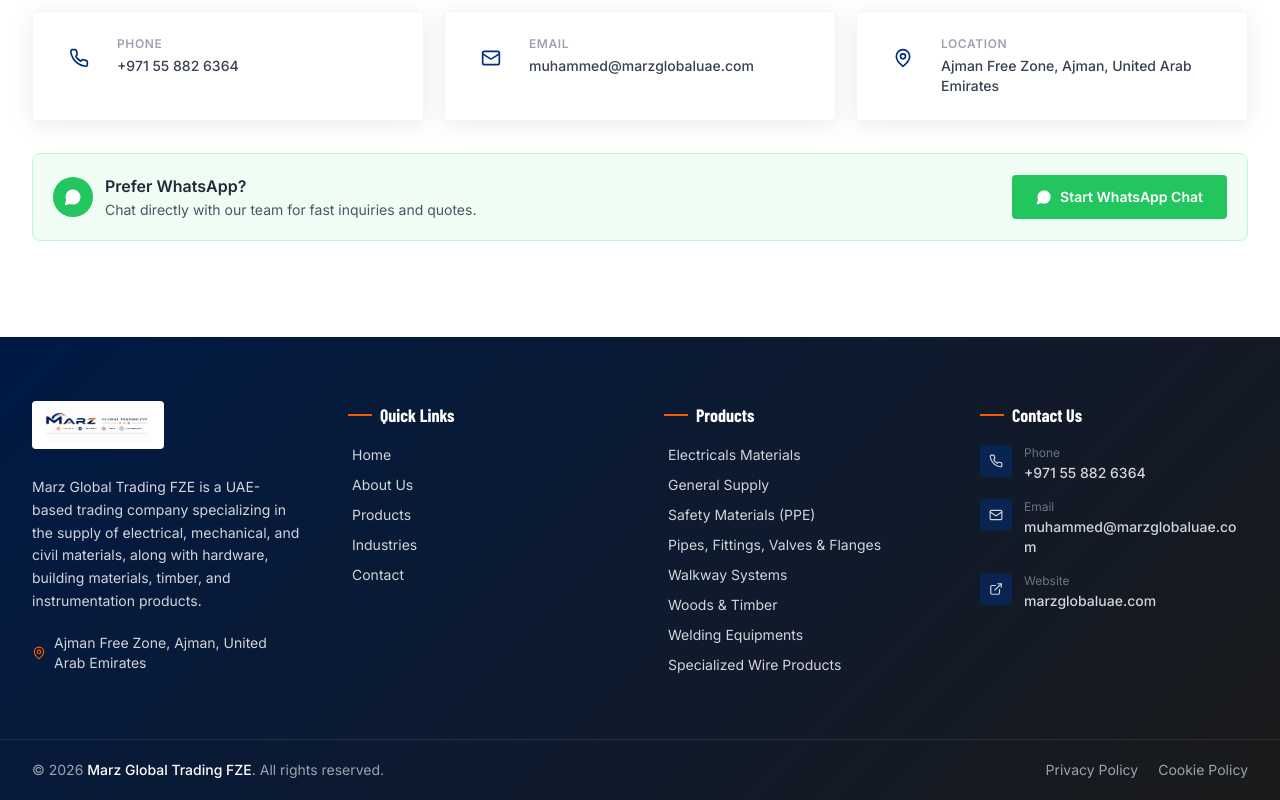
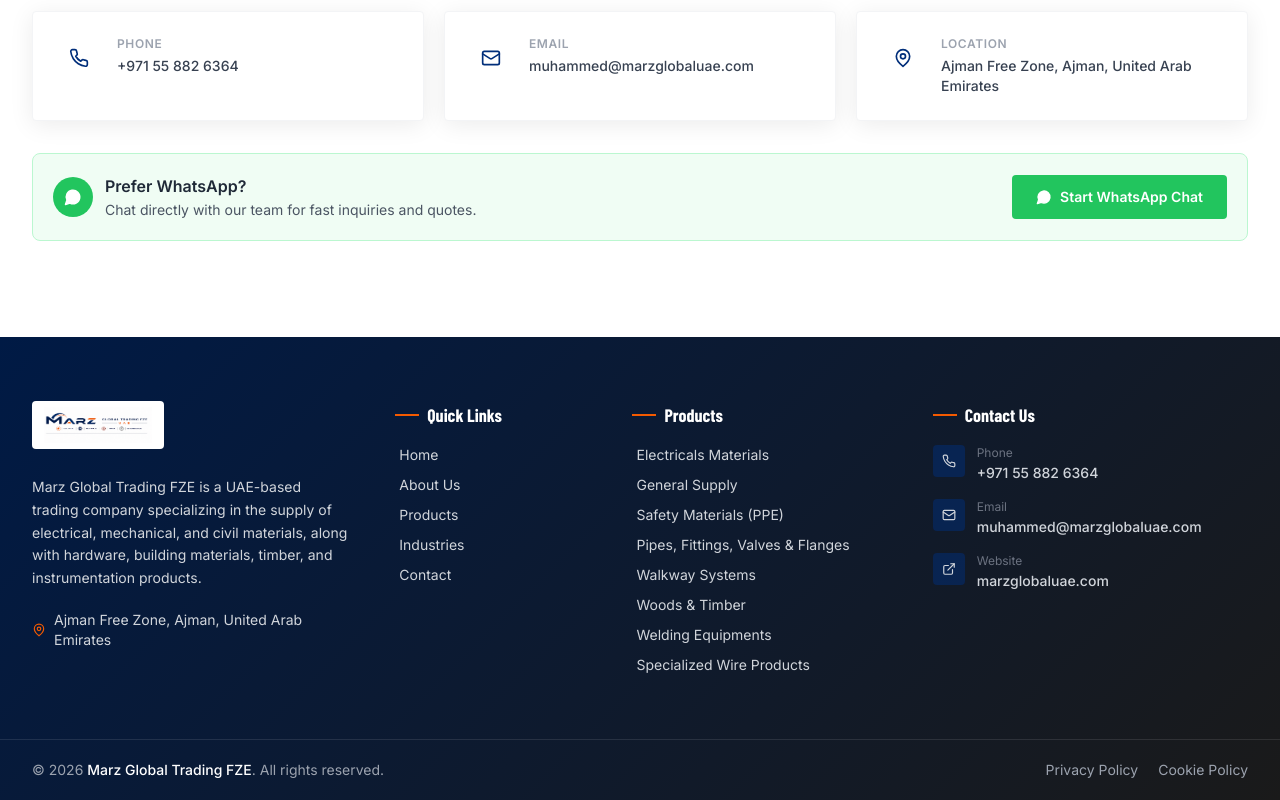
Before and after one commit to Fasilkallot/MARZ-GLOBAL, a React (Vite) app: page / in a window 1280 px wide. Shown: the part 5956-6756 px from the top of the page. Built offline with nearby package versions, Linux system fonts and the light colour scheme; a web font is replaced by a local one.

Commit message:
Update Footer.jsx

```diff
--- a/src/components/layout/Footer.jsx
+++ b/src/components/layout/Footer.jsx
@@ -30,7 +30,7 @@
     <footer className="bg-industrial text-white">
       {/* Main Footer */}
       <div className="container-xl py-14 md:py-16">
-        <div className="grid grid-cols-1 md:grid-cols-2 lg:grid-cols-4 gap-10 lg:gap-12">
+        <div className="grid grid-cols-1 md:grid-cols-2 lg:grid-cols-[1.25fr_0.75fr_1fr_1.25fr] gap-10 lg:gap-12">
           {/* Brand Column */}
           <div className="lg:col-span-1">
             <Link to="/" className="inline-block mb-5">
@@ -101,9 +101,9 @@
                   <div className="w-8 h-8 rounded bg-primary/50 flex items-center justify-center flex-shrink-0 group-hover:bg-secondary/20 transition-colors">
                     <Mail size={14} />
                   </div>
-                  <div>
+                  <div className="min-w-0">
                     <p className="text-xs text-gray-500 mb-0.5">Email</p>
-                    <p className="text-sm font-medium break-all">{companyInfo.email}</p>
+                    <p className="text-sm font-medium lg:whitespace-nowrap">{companyInfo.email}</p>
                   </div>
                 </a>
               </li>
```
